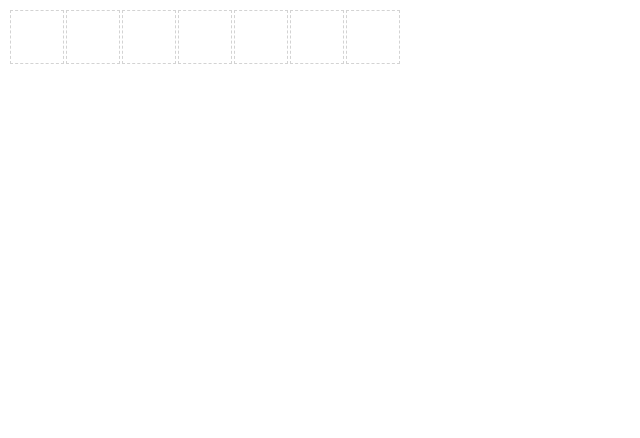
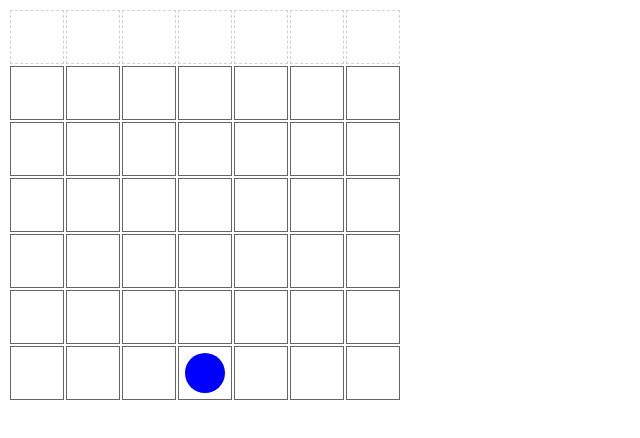
Before and after one commit to jragni/connect-four, a plain HTML site: page index.html in a window 1280 px wide. Both pictures are taken after a click on the element 205 px from the left and 37 px from the top of the page. Shown: the whole page, without its empty margins (0-640 px from the left). Drawn offline with Linux system fonts and the light colour scheme.

Commit message:
FEAT: finished functions placeInTable and findSpotForCol

```diff
--- a/connect4.css
+++ b/connect4.css
@@ -13,6 +13,7 @@
   margin: 5px;
   width: 80%;
   height: 80%;
+  border-radius : 25px;
 }
 
 /* TODO: make pieces red/blue,  depending on player 1/2 piece */
--- a/connect4.js
+++ b/connect4.js
@@ -18,20 +18,15 @@ const board = []; // array of rows, each row is array of cells  (board[y][x])
  *    board = array of rows, each row is array of cells  (board[y][x])
  */
 
-function makeBoard(height = HEIGHT, width = WIDTH) {
-
-
+function makeBoard() {
   // Game mechanics code  -- to keep track of the game state
-  for(let row = 0; row < height; row++){
-
+  for(let row = 0; row < HEIGHT; row++){
     let currentRow = [];
-    for(let columns = 0; columns < width; columns++){
+    for(let columns = 0; columns < WIDTH; columns++){
       currentRow.push(null);
     }
     board.push(currentRow);
-
   }
-
 }
 
 /** makeHtmlBoard: make HTML table and row of column tops. */
@@ -41,16 +36,10 @@ function makeHtmlBoard() {
 
   let htmlBoard = document.getElementById('board');
 
-  // TODO: add comment for this code--- COMPLETED
-
   // Creates row for user interface to handle which column player selects to drop game piece.
   var top = document.createElement("tr");
   top.setAttribute("id", "column-top");
   top.addEventListener("click", handleClick);
-
-
-  // TODO: add comment for this code -- COMPLETED
-
 
   // Creates column for user interface to handle which column player selects to drop game piece.
   for (var x = 0; x < WIDTH; x++) {
@@ -64,33 +53,49 @@ function makeHtmlBoard() {
   // uses HEIGHT to create table rows
   // uses WIDTH to create table cells for each row
   for (var y = 0; y < HEIGHT; y++) {
-    // TODO: Create a table row element and assign to a "row" variable
 
+    let currRow = document.createElement("tr");
     for (var x = 0; x < WIDTH; x++) {
-      // TODO: Create a table cell element and assign to a "cell" variable
 
-      // TODO: add an id, y-x, to the above table cell element
-      // you'll use this later, so make sure you use y-x
+      let currCell = document.createElement("td");
+      currCell.id = `${y}-${x}`
 
-      // TODO: append the table cell to the table row
+      currRow.append(currCell);
+    }
 
-    }
-    // TODO: append the row to the html board
-
+    htmlBoard.append(currRow);
   }
 }
 
 /** findSpotForCol: given column x, return top empty y (null if filled) */
 
 function findSpotForCol(x) {
-  // TODO: write the real version of this, rather than always returning 0
-  return 0;
+  for (let row = HEIGHT - 1; row >= 0; row--) {
+    if (board[row][x] === null) {
+      return row;
+    }
+  }
 }
 
 /** placeInTable: update DOM to place piece into HTML table of board */
 
 function placeInTable(y, x) {
-  // TODO: make a div and insert into correct table cell
+  let piece = document.createElement("div");
+  piece.className = "piece";
+  let target = document.getElementById(`${y}-${x}`);
+  if (currPlayer === 1) {
+    piece.style.backgroundColor = "blue";
+    currPlayer = 2;
+
+  }
+  else {
+    piece.style.backgroundColor = "red";
+    currPlayer = 1;
+  }
+
+  target.append(piece);
+  board[y][x] = currPlayer;
+
 }
 
 /** endGame: announce game end */
```
